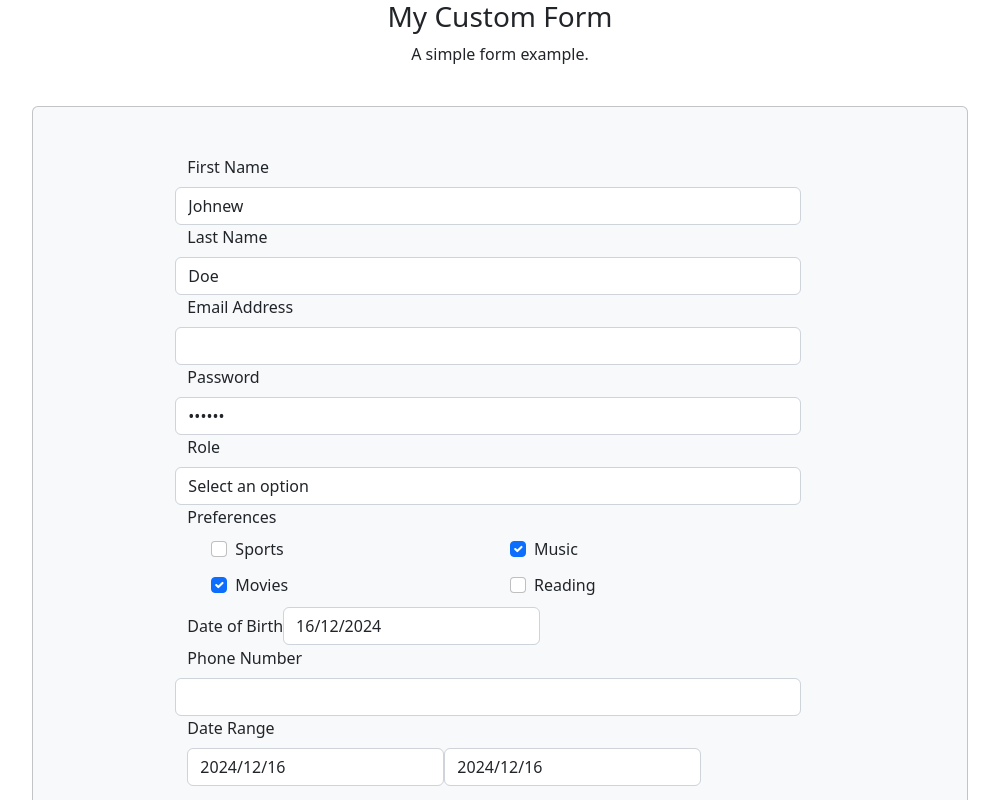
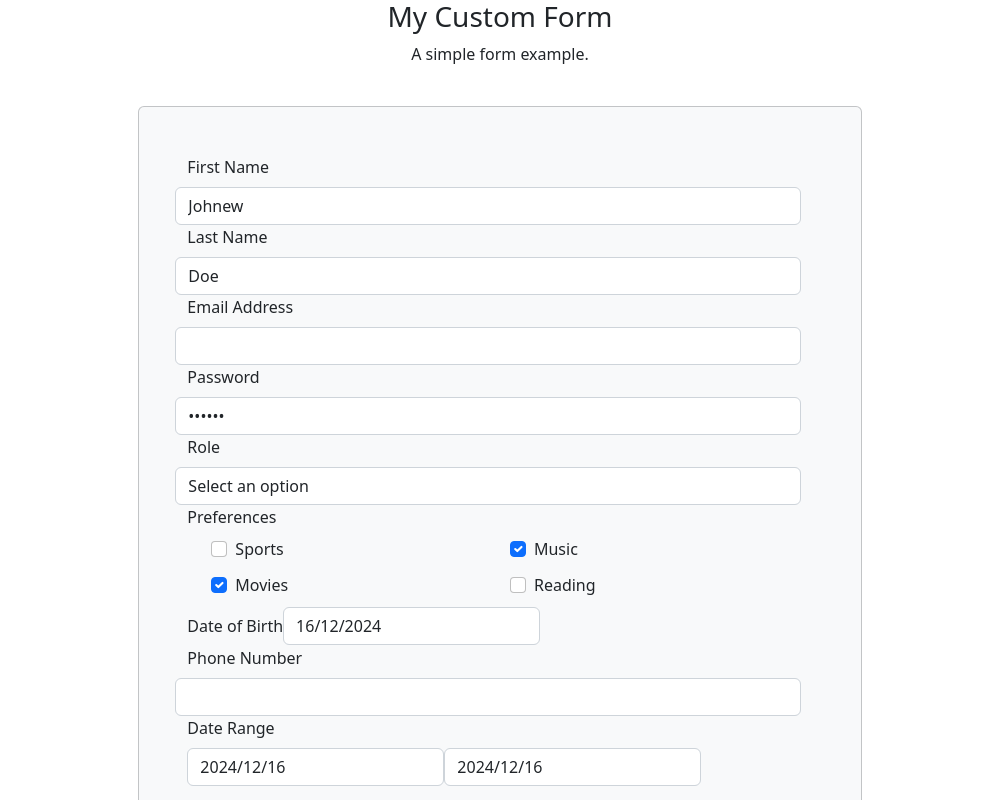
Before and after one commit to BhargavAlois/RJSF-FROM-SCRATCH, a React (Create React App) app: page / in a window 1280 px wide. Shown: the top 800 px of the page, without its empty margins (140-1139 px from the left). Built offline with nearby package versions, Linux system fonts and the light colour scheme.

Commit message:
Removed unnecessary wrappers

```diff
--- a/src/App.js
+++ b/src/App.js
@@ -102,8 +102,7 @@
   }
 
   return (
-    <div className="App d-flex h-100 flex-column justify-content-center align-items-center">
-      <div className="container w-75">
+      <div className="d-flex flex-column mw-75 justify-content-center align-items-center align-middle ">
         <MyForm schema={schema}
           uiSchema={uiSchema}
           templates={templates}
@@ -114,8 +113,7 @@
           onError={handleOnError}
           formData={prefilledFormData} />
         {/* {Object.keys(formData).length > 0 && renderFormData()} */}
-      </div>
-    </div>
+     </div>
   );
 }
 
```
